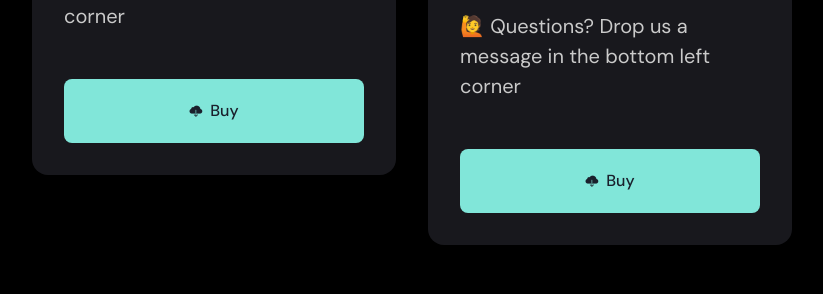
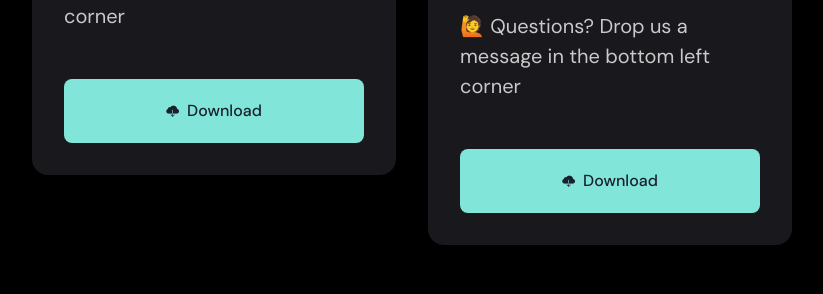
Before and after one commit to volca-io/volca-io.github.io, a Jekyll site: the page built from _pages/pricing.md, in a window 1280 px wide and 900 px high, scrolled down 716 px. Shown: the part 160-454 px from the top of the window, without its empty margins (228-1051 px from the left). Built offline with Jekyll 4.4.1, drawn with Linux system fonts in a browser that asks for light colours; nearby versions of some CDN libraries.

Commit message:
copy updates

```diff
--- a/_includes/pricing.html
+++ b/_includes/pricing.html
@@ -31,7 +31,7 @@
           class="ion ion-ios-cloud-download"
           style="font-size: 0.8em; margin-right: 4px"
         ></i>
-        Buy</a
+        Download</a
       >
     </div>
   </div>
@@ -68,7 +68,7 @@
           class="ion ion-ios-cloud-download"
           style="font-size: 0.8em; margin-right: 4px"
         ></i>
-        Buy</a
+        Download</a
       >
     </div>
   </div>
```
